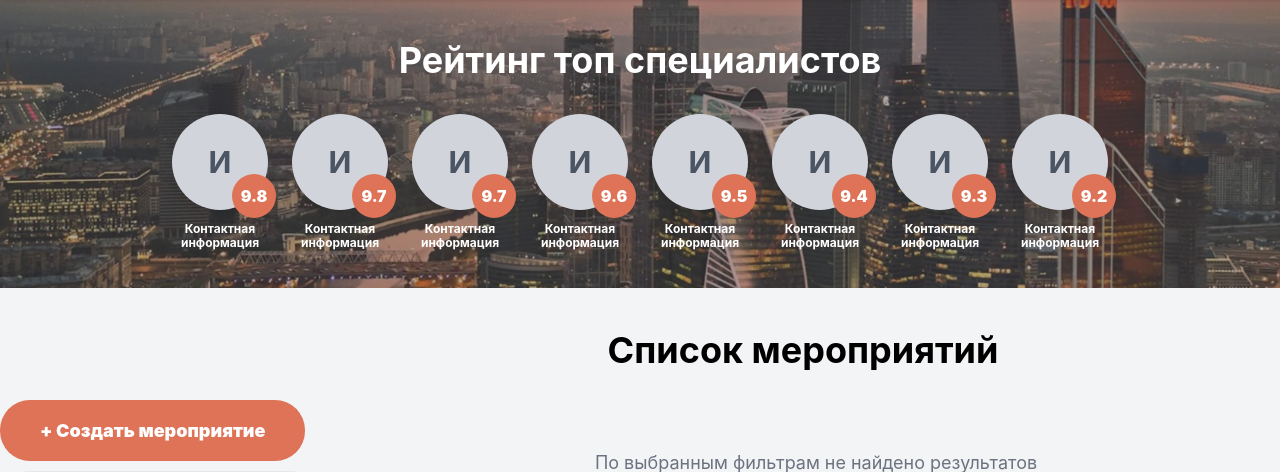
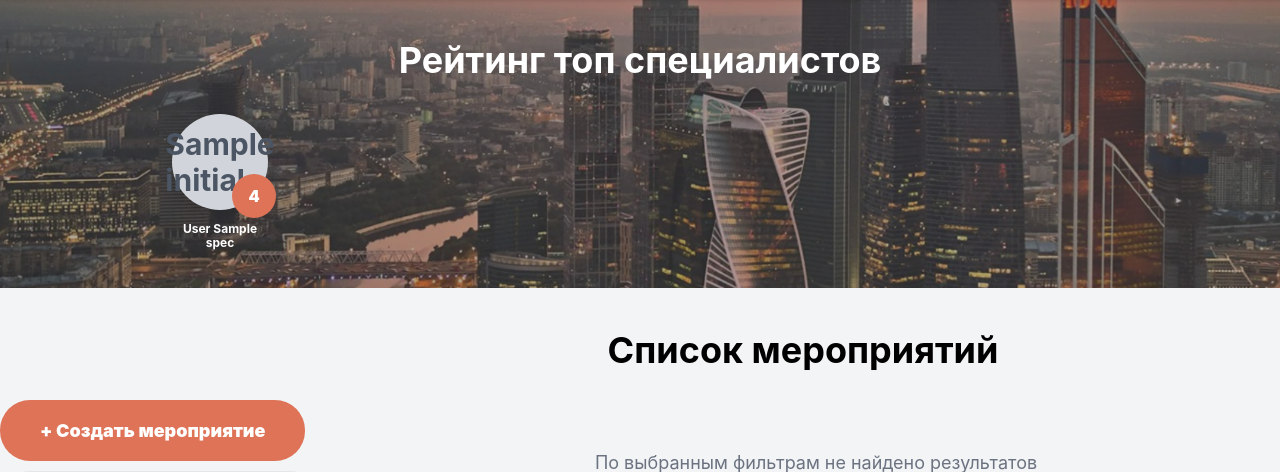
Before and after one commit to as0zzz/4444, a Django app: template IT_mentor_site_test/blog/templates/blog/Главная страница.html in a window 1280 px wide. Shown: the part 99-571 px from the top of the page. Run offline with Django 4.2, Linux system fonts and the light colour scheme; the template is opened without the code that fills it: most values are stand-ins (such as "Sample title", 1, 10 or a date in 2020).

Commit message:
Feat: Добавлена система взаимных оценок и рейтингов (без БД)

```diff
--- a/IT_mentor_site_test/blog/templates/blog/Главная страница.html
+++ b/IT_mentor_site_test/blog/templates/blog/Главная страница.html
@@ -784,62 +784,17 @@
         <div class="hero-overlay">
             <h2 class="hero-title">Рейтинг топ специалистов</h2>
             <div class="specialists-grid">
-                <a href="" class="specialist-card">
+                {% for spec in top_specialists %}
+                <a href="/profile_test/?email={{ spec.email }}" class="specialist-card">
                     <div class="specialist-avatar">
-                        <div class="specialist-circle">И</div>
-                        <div class="specialist-rating">9.8</div>
+                        <div class="specialist-circle">{{ spec.initial }}</div>
+                        <div class="specialist-rating">{{ spec.rating }}</div>
                     </div>
-                    <p class="specialist-label">Контактная информация</p>
+                    <p class="specialist-label">{{ spec.surname }} {{ spec.name }}</p>
                 </a>
-                <a href="" class="specialist-card">
-                    <div class="specialist-avatar">
-                        <div class="specialist-circle">И</div>
-                        <div class="specialist-rating">9.7</div>
-                    </div>
-                    <p class="specialist-label">Контактная информация</p>
-                </a>
-                <a href="" class="specialist-card">
-                    <div class="specialist-avatar">
-                        <div class="specialist-circle">И</div>
-                        <div class="specialist-rating">9.7</div>
-                    </div>
-                    <p class="specialist-label">Контактная информация</p>
-                </a>
-                <a href="" class="specialist-card">
-                    <div class="specialist-avatar">
-                        <div class="specialist-circle">И</div>
-                        <div class="specialist-rating">9.6</div>
-                    </div>
-                    <p class="specialist-label">Контактная информация</p>
-                </a>
-                <a href="" class="specialist-card">
-                    <div class="specialist-avatar">
-                        <div class="specialist-circle">И</div>
-                        <div class="specialist-rating">9.5</div>
-                    </div>
-                    <p class="specialist-label">Контактная информация</p>
-                </a>
-                <a href="" class="specialist-card">
-                    <div class="specialist-avatar">
-                        <div class="specialist-circle">И</div>
-                        <div class="specialist-rating">9.4</div>
-                    </div>
-                    <p class="specialist-label">Контактная информация</p>
-                </a>
-                <a href="" class="specialist-card">
-                    <div class="specialist-avatar">
-                        <div class="specialist-circle">И</div>
-                        <div class="specialist-rating">9.3</div>
-                    </div>
-                    <p class="specialist-label">Контактная информация</p>
-                </a>
-                <a href="" class="specialist-card">
-                    <div class="specialist-avatar">
-                        <div class="specialist-circle">И</div>
-                        <div class="specialist-rating">9.2</div>
-                    </div>
-                    <p class="specialist-label">Контактная информация</p>
-                </a>
+                {% empty %}
+                <p style="color: white; grid-column: 1/-1;">Специалистов пока нет</p>
+                {% endfor %}
             </div>
         </div>
     </div>
--- a/IT_mentor_site_test/blog/urls.py
+++ b/IT_mentor_site_test/blog/urls.py
@@ -1,5 +1,4 @@
 from django.urls import path
-from .views import *
 from . import views
 from django.conf import settings
 from django.conf.urls.static import static
@@ -9,6 +8,8 @@ urlpatterns = [
     path('open_1/', views.open_1, name='open_1'),
     path('logout/', views.logout_view, name='logout'),  # Выход
 
+    path('rating/', views.submit_review, name='review'),
+    path('test-review/', views.test_review_page, name='test_review_page'),
 
     path('open_2/', views.open_2, name='open_2'),
     path('open_3/', views.open_3, name='open_3'),
```
Also changed, not shown: IT_mentor_site_test/blog/models.py (+18 -0 lines), IT_mentor_site_test/blog/views.py (+122 -23 lines).
